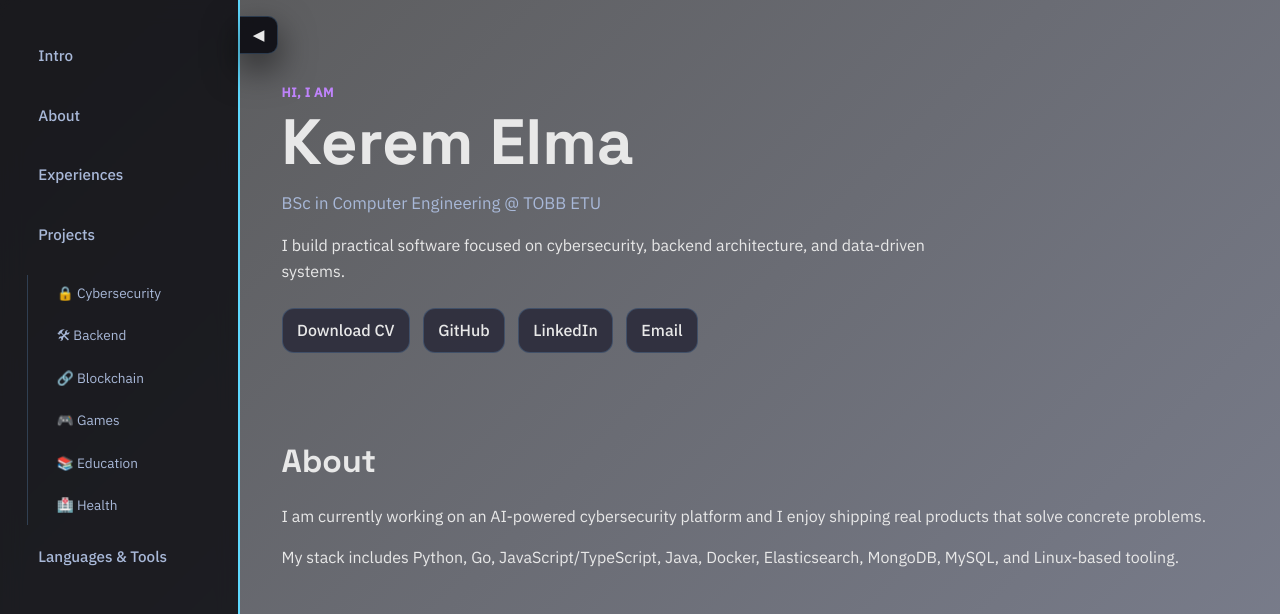
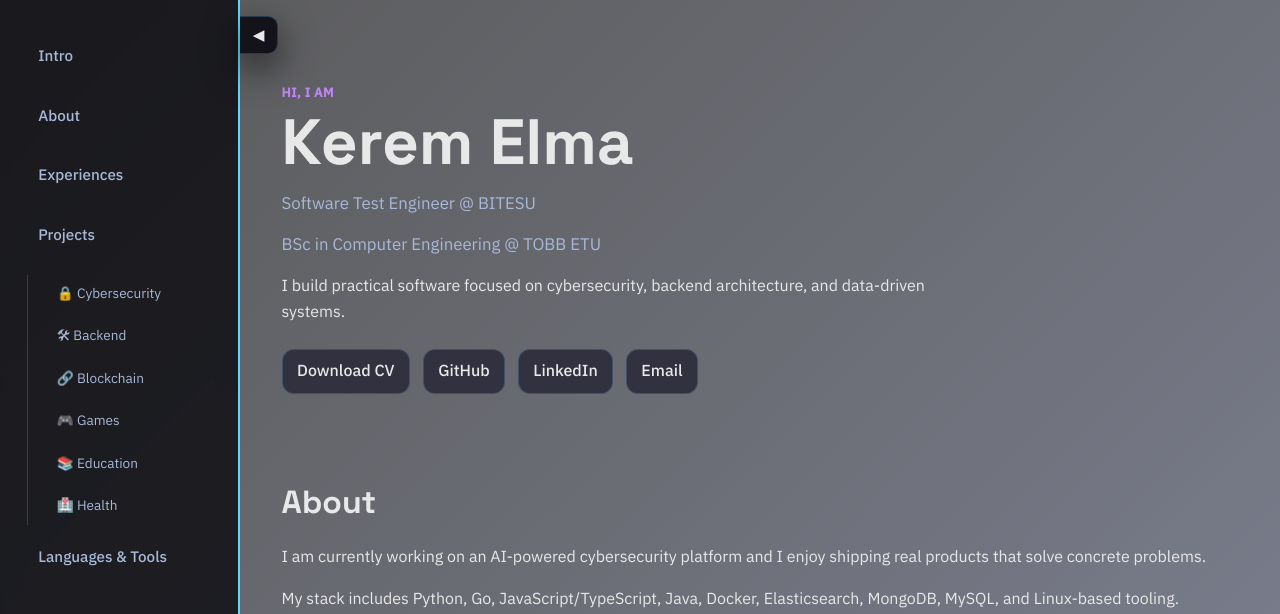
Before and after one commit to kelma01/kelma01.github.io, a plain HTML site: page index.html in a window 1280 px wide. Shown: the top 614 px of the page. Drawn offline with Linux system fonts and the light colour scheme.

Commit message:
Add subtitle for Software Test Engineer role

```diff
--- a/index.html
+++ b/index.html
@@ -42,6 +42,7 @@
   <header class="hero container" id="intro">
     <p class="tag">Hi, I am</p>
     <h1>Kerem Elma</h1>
+    <p class="subtitle">Software Test Engineer @ BITESU</p>
     <p class="subtitle">BSc in Computer Engineering @ TOBB ETU</p>
     <p class="summary">
       I build practical software focused on cybersecurity, backend architecture,
```
